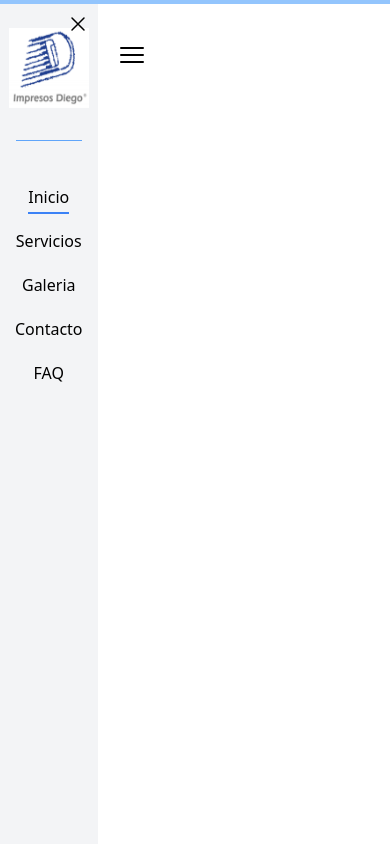
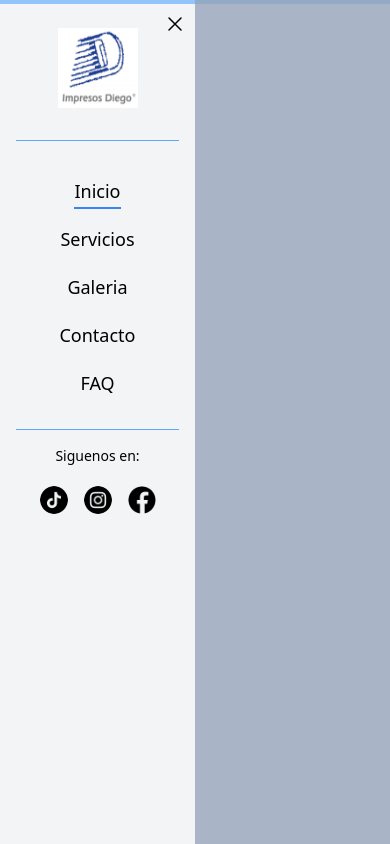
Before and after one commit to EmilioPG13/Impresos-Diego, a React (Vite) app: page / in a window 390 px wide. Both pictures are taken after a click on the button 132 px from the left and 55 px from the top of the page. Built offline with nearby package versions, Linux system fonts and the light colour scheme.

Commit message:
🚧 refactor: Update Header component to include clickable logo, handle link clicks, and improve social media icons

```diff
--- a/src/components/Header.jsx
+++ b/src/components/Header.jsx
@@ -104,35 +104,51 @@ function Header() {
             </div>
 
             {/* Mobile Sliding Menu - shown when isMenuOpen is true */}
-            <div className={`fixed top-0 left-0 lg:hidden h-full w-1/4 border-t-4 border-blue-300 ${isMenuOpen ? 'translate-x-0' : '-translate-x-full'} transform transition-transform duration-300 ease-in-out bg-gray-100 z-50`}>
+            {isMenuOpen && (
+                <div className="fixed inset-0 bg-slate-400 bg-opacity-80 z-40"></div>
+            )}
+            <div className={`fixed top-0 left-0 lg:hidden h-full w-2/4 border-t-4 border-blue-300 ${isMenuOpen ? 'translate-x-0' : '-translate-x-full'} transform transition-transform duration-300 ease-in-out bg-gray-100 z-50`}>
                 <div className='flex justify-center mt-6'>
                     <button>
                         <img src={logo} className="h-20 w-20 " alt="Logo" />
                     </button>
-                    </div>
-                    <div className='absolute top-0 right-0'>
-                        <button onClick={toggleMenu} className='p-2'>
-                            <XMarkIcon className="h-6 w-6" />
-                        </button>
+                </div>
+                <div className='absolute top-0 right-0'>
+                    <button onClick={toggleMenu} className='p-2'>
+                        <XMarkIcon className="h-6 w-6" />
+                    </button>
                 </div>
                 <div className='my-4 mt-8 mx-4 border-t border-blue-400'></div>
-                <ul className='flex flex-col items-center space-y-5 mt-11'>
+                <ul className='flex flex-col items-center space-y-5 mt-9'>
                     <li>
-                        <a href="#" className={`text-sky text-base ${selectedLink === 'Inicio' ? 'border-b-2 border-blue-500 pb-1' : ''}`} onClick={() => handleLinkClick('Inicio')}>Inicio</a>
+                        <a href="#" className={`text-sky text-lg ${selectedLink === 'Inicio' ? 'border-b-2 border-blue-500 pb-1' : ''}`} onClick={() => handleLinkClick('Inicio')}>Inicio</a>
                     </li>
                     <li>
-                        <a href="#" className={`text-sky text-base ${selectedLink === 'Servicios' ? 'border-b-2 border-blue-500 pb-1' : ''}`} onClick={() => handleLinkClick('Servicios')}>Servicios</a>
+                        <a href="#" className={`text-sky text-lg ${selectedLink === 'Servicios' ? 'border-b-2 border-blue-500 pb-1' : ''}`} onClick={() => handleLinkClick('Servicios')}>Servicios</a>
                     </li>
                     <li>
-                        <a href="#" className={`text-sky text-base ${selectedLink === 'Galeria' ? 'border-b-2 border-blue-500 pb-1' : ''}`} onClick={() => handleLinkClick('Galeria')}>Galeria</a>
+                        <a href="#" className={`text-sky text-lg ${selectedLink === 'Galeria' ? 'border-b-2 border-blue-500 pb-1' : ''}`} onClick={() => handleLinkClick('Galeria')}>Galeria</a>
                     </li>
                     <li>
-                        <a href="#" className={`text-sky text-base ${selectedLink === 'Contacto' ? 'border-b-2 border-blue-500 pb-1' : ''}`} onClick={() => handleLinkClick('Contacto')}>Contacto</a>
+                        <a href="#" className={`text-sky text-lg ${selectedLink === 'Contacto' ? 'border-b-2 border-blue-500 pb-1' : ''}`} onClick={() => handleLinkClick('Contacto')}>Contacto</a>
                     </li>
                     <li>
-                        <a href="#" className={`text-sky text-base ${selectedLink === 'Preguntas frecuentes' ? 'border-b-2 border-blue-500 pb-1' : ''}`} onClick={() => handleLinkClick('Preguntas frecuentes')}>FAQ</a>
+                        <a href="#" className={`text-sky text-lg ${selectedLink === 'Preguntas frecuentes' ? 'border-b-2 border-blue-500 pb-1' : ''}`} onClick={() => handleLinkClick('Preguntas frecuentes')}>FAQ</a>
                     </li>
                 </ul>
+                <div className='my-4 mt-8 mx-4 border-t border-blue-400'></div>
+                <p className='text-sm flex justify-center'>Siguenos en:</p>
+                <div className='flex justify-center space-x-4 m-5'>
+                    <a href='https://www.tiktok.com/@idmx.printhouse?_t=8nUzmUyoKur&_r=1' className='text-lg'>
+                        <img src={tiktok} className="w-7 h-7 hover:scale-105 hover:bg-fuchsia-400 rounded-full" />
+                    </a>
+                    <a href='https://www.instagram.com/impresosdiego?igsh=MXZpcnM1aTJoNTNpMQ==' className='text-lg'>
+                        <img src={instagram} className="w-7 h-7 hover:scale-105 hover:bg-rose-400 rounded-full" />
+                    </a>
+                    <a href='https://www.facebook.com/profile.php?id=61560933800832&mibextid=LQQJ4d' className='text-lg'>
+                        <img src={facebook} className="w-7 h-7 hover:scale-105 hover:bg-blue-400 rounded-full" />
+                    </a>
+                </div>
             </div>
         </header>
     );
```
